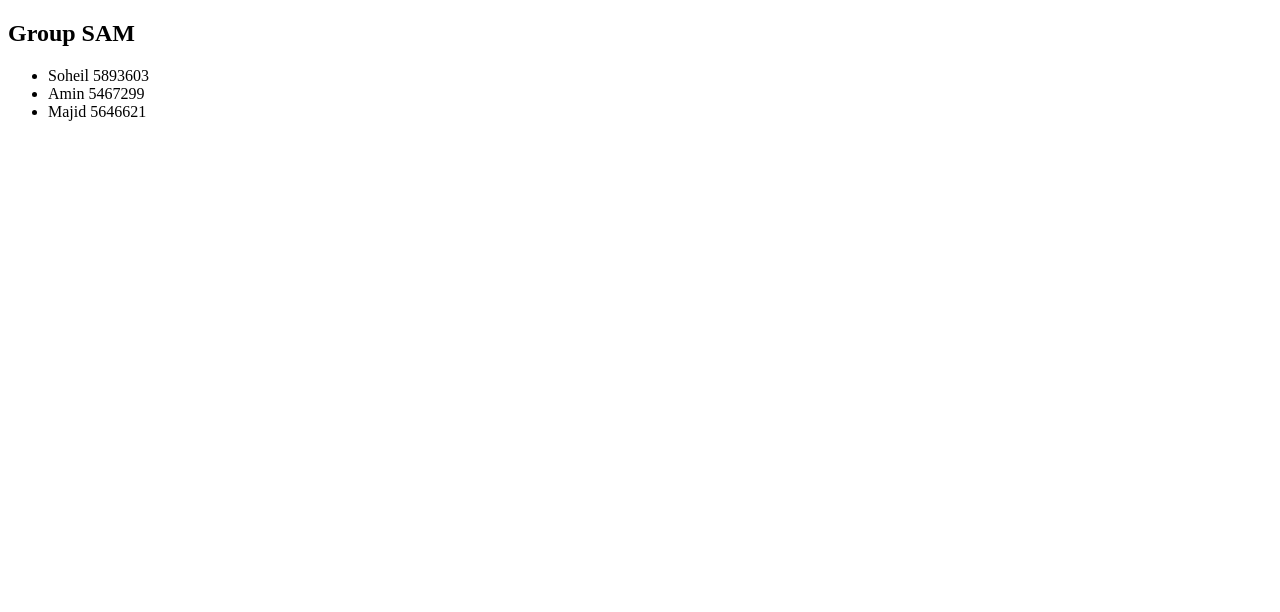
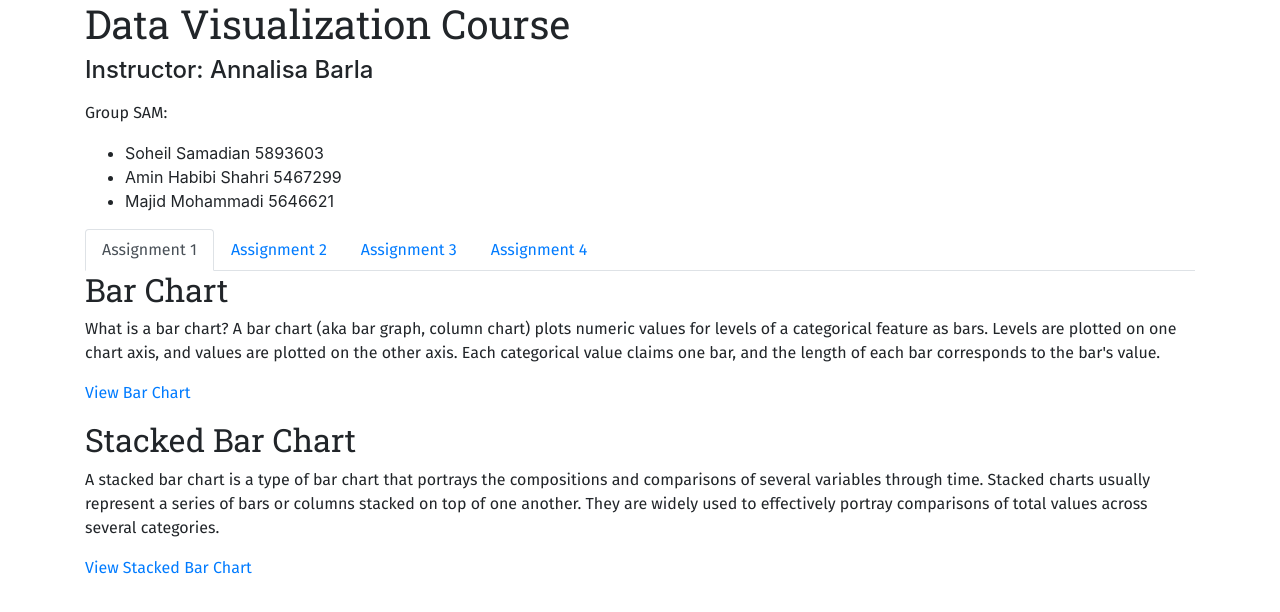
Before and after one commit to Mjdmhmdi/DV_5M_Tree_dataset, a plain HTML site: page Index.html in a window 1280 px wide. Drawn offline with nearby package versions, Linux system fonts and the light colour scheme.

Commit message:
Update Index.html

```diff
--- a/Index.html
+++ b/Index.html
@@ -1,15 +1,101 @@
 <!DOCTYPE html>
-<html>
-<body>
+<html lang="en">
+<head>
+    <meta charset="UTF-8">
+    <meta name="viewport" content="width=device-width, initial-scale=1.0">
+    <title>Data Visualization</title>
 
-<h2>Group SAM</h2>
-
-<ul>
-  <li>Soheil 5893603</li>
-  <li>Amin 5467299</li>
-  <li>Majid 5646621</li>
-</ul>
+    <meta charset="utf-8">
+    <!-- Load d3.js -->
 
 
+    <!-- Add Bootstrap CSS link -->
+    <link href="https://maxcdn.bootstrapcdn.com/bootstrap/4.5.2/css/bootstrap.min.css" rel="stylesheet">
+
+    <!-- Include Google Fonts for custom fonts -->
+    <style>
+        /* Font for title and headings */
+        h1, h2, .nav-tabs .nav-link {
+            font-family: 'Roboto Slab', sans-serif;
+        }
+
+        /* Font for paragraphs and text */
+        p, .nav-tabs .nav-link, .tab-pane {
+            font-family: 'Fira Sans', sans-serif;
+        }
+
+
+
+    </style>
+
+    <!-- Include Google Fonts via link tags -->
+    <link href="https://fonts.googleapis.com/css?family=Roboto+Slab" rel="stylesheet">
+    <link href="https://fonts.googleapis.com/css?family=Fira+Sans" rel="stylesheet">
+</head>
+<body>
+    <div class="container">
+        <h1>Data Visualization Course</h1>
+        <h4>Instructor: Annalisa Barla </h4>
+        <p></p>
+        <!-- Add description of your D3.js chart project here -->
+        <p>Group SAM:</p>
+        <ul>
+            <li>Soheil Samadian 5893603</li>
+            <li>Amin Habibi Shahri 5467299</li>
+            <li>Majid Mohammadi 5646621</li>
+          </ul>
+          <ul class="nav nav-tabs" id="myTabs">
+            <li class="nav-item">
+                <a class="nav-link active" id="tab1" data-toggle="tab" href="#page1">Assignment 1</a>
+            </li>
+            <li class="nav-item">
+                <a class="nav-link" id="tab2" data-toggle="tab" href="#page2">Assignment 2</a>
+            </li>
+            <li class="nav-item">
+                <a class="nav-link" id="tab3" data-toggle="tab" href="#page3">Assignment 3</a>
+            </li>
+            <li class="nav-item">
+                <a class="nav-link" id="tab4" data-toggle="tab" href="#page4">Assignment 4</a>
+            </li>
+        </ul>
+
+        <!-- Create tab content -->
+        <div class="tab-content">
+            <div class="tab-pane fade show active" id="page1">
+                <div>
+                <!-- Content for Page 1 -->
+                <h2>Bar Chart</h2>
+                <p>What is a bar chart? A bar chart (aka bar graph, column chart) plots numeric values for levels of a categorical feature as bars. Levels are plotted on one chart axis, and values are plotted on the other axis. Each categorical value claims one bar, and the length of each bar corresponds to the bar's value.</p>
+                <p><a href="https://www.w3schools.com/">View Bar Chart</a></p>
+                </div>
+                <div>
+                    <!-- Content for Page 1 -->
+                    <h2>Stacked Bar Chart</h2>
+                    <p>A stacked bar chart is a type of bar chart that portrays the compositions and comparisons of several variables through time. Stacked charts usually represent a series of bars or columns stacked on top of one another. They are widely used to effectively portray comparisons of total values across several categories.</p>
+                    <p><a href="https://www.w3schools.com/">View Stacked Bar Chart</a></p>
+                </div>
+            </div>
+            <div class="tab-pane fade" id="page2">
+                <!-- Content for Page 2 -->
+                <h2>Tab 2</h2>
+
+            </div>
+            <div class="tab-pane fade" id="page3">
+                <!-- Content for Page 3 -->
+                <h2>Tab 3</h2>
+
+            </div>
+            <div class="tab-pane fade" id="page3">
+                <!-- Content for Page 3 -->
+                <h2>Tab 4</h2>
+
+            </div>
+        </div>
+    </div>
+
+    <!-- Add Bootstrap JavaScript and jQuery links for tab functionality -->
+    <script src="https://code.jquery.com/jquery-3.5.1.slim.min.js"></script>
+    <script src="https://cdn.jsdelivr.net/npm/@popperjs/core@2.9.3/dist/umd/popper.min.js"></script>
+    <script src="https://maxcdn.bootstrapcdn.com/bootstrap/4.5.2/js/bootstrap.min.js"></script>
 </body>
 </html>
```
